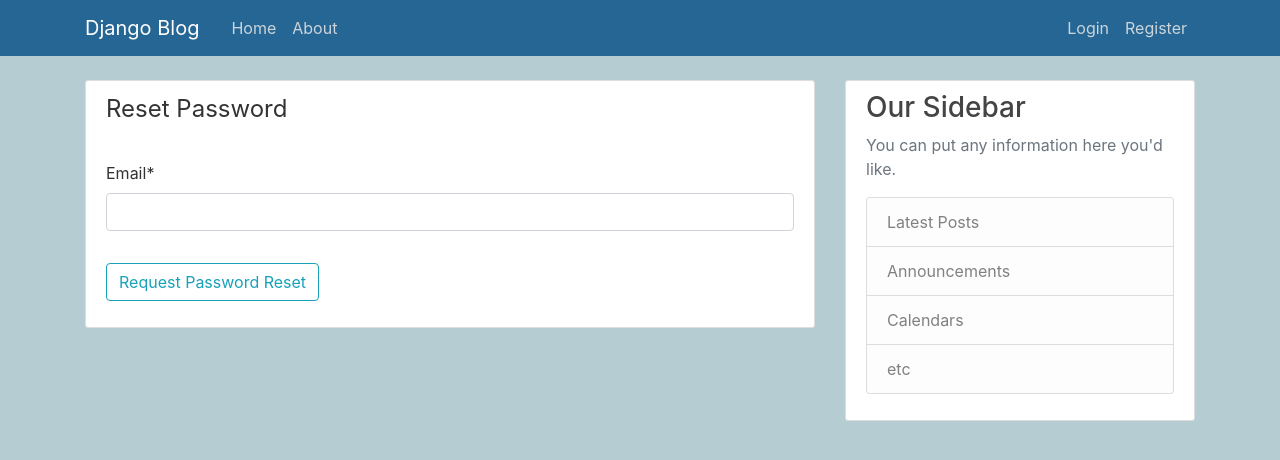
After one commit to cruzetapiko/blog_project_2023, a Django app: page /password-reset/ in a window 1280 px wide. The commit adds this page. Shown: the top 460 px of the page. Run offline with Django 4.2, Linux system fonts and the light colour scheme; some libraries are stand-ins or nearby versions.

Commit message:
project completed

```diff
--- a/blog_project/urls.py
+++ b/blog_project/urls.py
@@ -19,6 +19,12 @@ urlpatterns = [
     path("login/", auth_views.LoginView.as_view(template_name='user_app/login.html'), name="user_app-login"),
     path("logout/", auth_views.LogoutView.as_view(template_name='user_app/logout.html'), name="user_app-logout"),
     path("profile/", user_views.profile, name="user_app-profile"),
+
+    #password reset paths
+    path('password-reset/', auth_views.PasswordResetView.as_view(template_name='user_app/password_reset.html'), name='password_reset'),
+    path('password-reset/done/', auth_views.PasswordResetDoneView.as_view(template_name='user_app/password_reset_done.html'),name='password_reset_done'),
+    path('password-reset-confirm/<uidb64>/<token>/', auth_views.PasswordResetConfirmView.as_view(template_name='user_app/password_reset_confirm.html'), name='password_reset_confirm'),
+    path('password-reset-complete/', auth_views.PasswordResetCompleteView.as_view(template_name='user_app/password_reset_complete.html'), name='password_reset_complete'),
 ]
 
 if settings.DEBUG:
--- a/user_app/templates/user_app/login.html
+++ b/user_app/templates/user_app/login.html
@@ -12,6 +12,9 @@
             </fieldset>
             <div class="form-group">
                 <button class="btn btn-outline-info" type="submit">Login</button>
+                <small class="text-mutedx ml-2" >
+                    <a href="{% url 'password_reset' %}">Forgot Password?</a>
+                </small>
             </div>
         </form>
         <div class="border-top pt-3" >
--- /dev/null
+++ b/user_app/templates/user_app/password_reset.html
@@ -0,0 +1,18 @@
+{% extends 'blog_app/layout.html' %}
+{% load crispy_forms_tags %}
+{% load static %}
+
+{% block content %}
+    <div class="content-section">
+        <form method="POST">
+            {% csrf_token %}
+            <fieldset class="form-group">
+                <legend class="border-botton=m mb-4">Reset Password</legend>
+                {{ form|crispy }}
+            </fieldset>
+            <div class="form-group">
+                <button class="btn btn-outline-info" type="submit">Request Password Reset</button>
+            </div>
+        </form>
+    </div>
+{% endblock content %}
```
Also changed, not shown: blog_project/settings.py (+7 -0 lines), user_app/templates/user_app/password_reset_complete.html (added, +9 -0 lines), user_app/templates/user_app/password_reset_confirm.html (added, +18 -0 lines), user_app/templates/user_app/password_reset_done.html (added, +8 -0 lines), db.sqlite3, static/images/profile_pics/IMG_1258.jpg (added).
